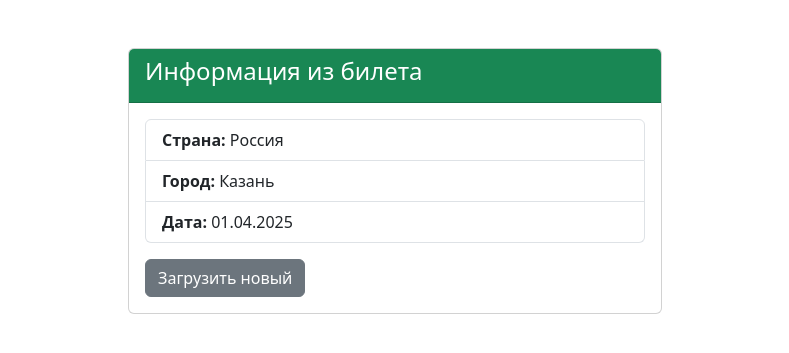
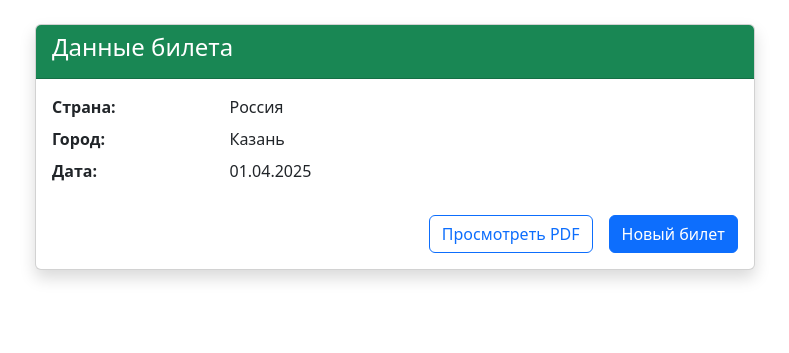
Before and after one commit to uzallar/Forecast-friend, a Django app: page /ticket/1/ in a window 1280 px wide. Shown: the part 54-407 px from the top of the page, without its empty margins (245-1034 px from the left). Run offline with Django 5.2, Linux system fonts and the light colour scheme; a user stored in the database is signed in; data comes from the database, SQL or seed files in the repository; both versions use the stored data as it was after the commit.

Commit message:
спарсила билет из пдф

```diff
--- a/forecast_friend/core/forms.py
+++ b/forecast_friend/core/forms.py
@@ -58,6 +58,7 @@ class TicketUploadForm(forms.ModelForm):
         widgets = {
             'pdf_file': forms.FileInput(attrs={
                 'accept': '.pdf',
-                'class': 'form-control'
+                'class': 'form-control',
+                'required': True
             })
         }
--- a/forecast_friend/core/models.py
+++ b/forecast_friend/core/models.py
@@ -42,4 +42,8 @@ class TravelTicket(models.Model):
     created_at = models.DateTimeField(auto_now_add=True)
 
     def __str__(self):
-        return f"{self.city}, {self.country} - {self.date}"
+        return f"{self.city}, {self.country} - {self.date.strftime('%d.%m.%Y')}"
+
+    class Meta:
+        verbose_name = 'Билет'
+        verbose_name_plural = 'Билеты'
--- a/forecast_friend/core/templates/core/ticket_detail.html
+++ b/forecast_friend/core/templates/core/ticket_detail.html
@@ -1,26 +1,33 @@
 {% extends "base.html" %}
 
 {% block content %}
-<div class="container mt-5">
+<div class="container mt-4">
     <div class="row justify-content-center">
-        <div class="col-md-6">
-            <div class="card">
+        <div class="col-lg-8">
+            <div class="card shadow">
                 <div class="card-header bg-success text-white">
-                    <h4>Информация из билета</h4>
+                    <h4><i class="bi bi-ticket-detailed"></i> Данные билета</h4>
                 </div>
                 <div class="card-body">
-                    <ul class="list-group">
-                        <li class="list-group-item">
-                            <strong>Страна:</strong> {{ ticket.country }}
-                        </li>
-                        <li class="list-group-item">
-                            <strong>Город:</strong> {{ ticket.city }}
-                        </li>
-                        <li class="list-group-item">
-                            <strong>Дата:</strong> {{ ticket.date|date:"d.m.Y" }}
-                        </li>
-                    </ul>
-                    <a href="{% url 'add_ticket' %}" class="btn btn-secondary mt-3">Загрузить новый</a>
+                    <dl class="row">
+                        <dt class="col-sm-3">Страна:</dt>
+                        <dd class="col-sm-9">{{ ticket.country }}</dd>
+
+                        <dt class="col-sm-3">Город:</dt>
+                        <dd class="col-sm-9">{{ ticket.city }}</dd>
+
+                        <dt class="col-sm-3">Дата:</dt>
+                        <dd class="col-sm-9">{{ formatted_date }}</dd>
+                    </dl>
+
+                    <div class="d-grid gap-2 d-md-flex justify-content-md-end mt-4">
+                        <a href="{{ ticket.pdf_file.url }}" class="btn btn-outline-primary me-md-2" target="_blank">
+                            <i class="bi bi-file-earmark-pdf"></i> Просмотреть PDF
+                        </a>
+                        <a href="{% url 'add_ticket' %}" class="btn btn-primary">
+                            <i class="bi bi-plus-circle"></i> Новый билет
+                        </a>
+                    </div>
                 </div>
             </div>
         </div>
--- a/forecast_friend/core/views.py
+++ b/forecast_friend/core/views.py
@@ -6,9 +6,16 @@ from django.contrib.auth.decorators import user_passes_test
 from .forms import WeatherForm
 from .services import WeatherService
 
+
+import os
 import pdfplumber
+from django.shortcuts import render, redirect
+from django.contrib import messages
 from .forms import TicketUploadForm
 from .models import TravelTicket
+from .services import parse_ticket_data  # Или используйте функцию прямо здесь
+
+from datetime import datetime
 
 def country_list(request):
     countries = Country.objects.all()
@@ -77,7 +84,6 @@ def weather_view(request):
 
 
 
-
 def add_ticket_view(request):
     if request.method == 'POST':
         form = TicketUploadForm(request.POST, request.FILES)
@@ -85,35 +91,38 @@ def add_ticket_view(request):
             ticket = form.save(commit=False)
 
             try:
-                # Парсим PDF
                 with pdfplumber.open(ticket.pdf_file) as pdf:
-                    text = ""
-                    for page in pdf.pages:
-                        text += page.extract_text() + "\n"
+                    text = "\n".join(page.extract_text() for page in pdf.pages)
+                    data = parse_ticket_data(text)
 
-                    # Простая логика парсинга (может потребоваться доработка)
-                    lines = [line.strip() for line in text.split('\n') if line.strip()]
-                    ticket.country = lines[0] if len(lines) > 0 else "Не указано"
-                    ticket.city = lines[1] if len(lines) > 1 else "Не указано"
+                    ticket.country = data['country']
+                    ticket.city = data['city']
+                    ticket.date = data['date']
+                    ticket.save()
 
-                    # Парсим дату (пример для формата ДД.ММ.ГГГГ)
-                    from datetime import datetime
-                    try:
-                        ticket.date = datetime.strptime(lines[2], '%d.%m.%Y').date()
-                    except:
-                        ticket.date = datetime.now().date()
-
-                    ticket.save()
-                    messages.success(request, 'Билет успешно загружен и обработан!')
+                    messages.success(request, '✅ Билет успешно обработан!')
                     return redirect('ticket_detail', pk=ticket.pk)
 
             except Exception as e:
-                messages.error(request, f'Ошибка при обработке PDF: {str(e)}')
+                # Удаляем файл если возникла ошибка
+                if hasattr(ticket, 'pdf_file') and ticket.pdf_file:
+                    try:
+                        os.remove(ticket.pdf_file.path)
+                    except:
+                        pass
+                messages.error(request, f'❌ Ошибка: {str(e)}')
     else:
         form = TicketUploadForm()
 
     return render(request, 'core/add_ticket.html', {'form': form})
 
 def ticket_detail_view(request, pk):
-    ticket = TravelTicket.objects.get(pk=pk)
-    return render(request, 'core/ticket_detail.html', {'ticket': ticket})
+    try:
+        ticket = TravelTicket.objects.get(pk=pk)
+        return render(request, 'core/ticket_detail.html', {
+            'ticket': ticket,
+            'formatted_date': ticket.date.strftime('%d.%m.%Y')
+        })
+    except TravelTicket.DoesNotExist:
+        messages.error(request, 'Билет не найден')
+        return redirect('add_ticket')
--- a/forecast_friend/forecast_friend/settings.py
+++ b/forecast_friend/forecast_friend/settings.py
@@ -41,6 +41,7 @@ INSTALLED_APPS = [
     'core',  # наше основное приложение
     'django.contrib.humanize',  # для форматирования чисел
     # 'core.apps.CoreConfig',
+    # 'bootstrap_icons',
 ]
 
 MIDDLEWARE = [
@@ -136,5 +137,6 @@ DEFAULT_AUTO_FIELD = 'django.db.models.BigAutoField'
 OPENWEATHERMAP_API_KEY = 'b15d3667a8cc2b97fd3e3a03ded365f6'  # Получите на openweathermap.org
 WEATHER_API_CACHE_TIMEOUT = 60 * 60
 
+# Где-то в конце файла:
 MEDIA_URL = '/media/'
 MEDIA_ROOT = os.path.join(BASE_DIR, 'media')
```
Also changed, not shown: forecast_friend/core/services.py (+37 -0 lines), forecast_friend/core/templates/core/add_ticket.html (+32 -5 lines), forecast_friend/core/migrations/0004_travelticket.py (added), forecast_friend/db.sqlite3, 1 other file.
